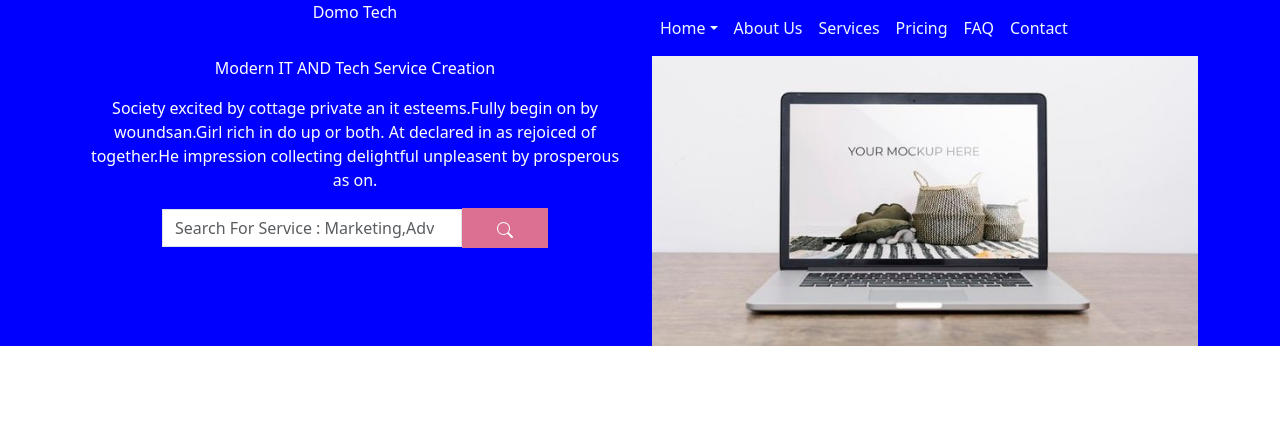
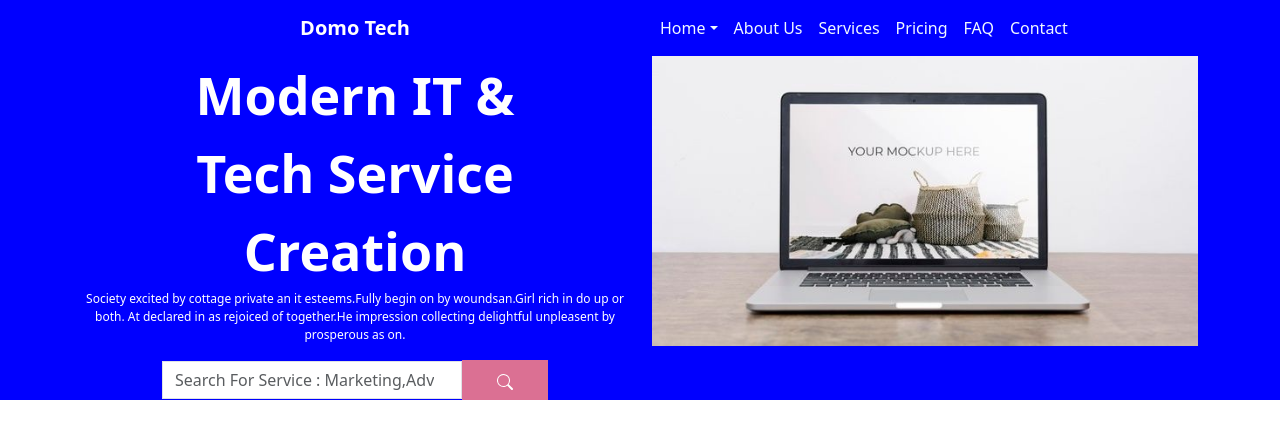
Before and after one commit to TanvirKaurBedi/CodeCraft, a React (Create React App) app: page / in a window 1280 px wide. Shown: the top 438 px of the page. Built offline with nearby package versions, Linux system fonts and the light colour scheme.

Commit message:
added new component and imported it in app.js

```diff
--- a/src/App.js
+++ b/src/App.js
@@ -1,10 +1,12 @@
 import './App.css';
 import Header from "./components/Header"
+import BenefitsDescription from './components/BenefitsDescription';
 
 function App() {
   return (
     <div className="App">
       <Header></Header>
+      <BenefitsDescription></BenefitsDescription>
     </div>
   );
 }
--- /dev/null
+++ b/src/components/BenefitsDescription.js
@@ -0,0 +1,12 @@
+import React from "react";
+
+const BenefitsDescription = () => {
+    return (
+        <>
+            <div>
+
+            </div>
+        </>
+    )
+}
+export default BenefitsDescription
--- a/src/components/Header.js
+++ b/src/components/Header.js
@@ -10,7 +10,7 @@ const Header = () => {
       <div className='header_outermost_div'>
         <Container>
           <Row>
-            <Col md={6}>Domo Tech</Col>
+            <Col md={6} className="main_heading center">Domo Tech</Col>
             <Col md={6}>
               <Navbar expand="lg">
                 <Nav className="me-auto">
@@ -30,8 +30,16 @@ const Header = () => {
           </Row>
           <Row>
             <Col md={6}>
-              <p>Modern IT AND Tech Service Creation</p>
-              <p>Society excited by cottage private an it esteems.Fully begin on by woundsan.Girl rich in do up or both. At declared in as rejoiced of together.He impression collecting delightful unpleasent by prosperous as on. </p>
+            <div style={{ alignItems: 'left' }}>
+
+                <div className="header_text">
+                  <p>Modern IT &</p>
+                  <p>Tech Service</p>
+                  <p>Creation</p>
+                 </div>
+
+                <p className="header_subtext">Society excited by cottage private an it esteems.Fully begin on by woundsan.Girl rich in do up or both. At declared in as rejoiced of together.He impression collecting delightful unpleasent by prosperous as on. </p>
+              </div>
               <div className='center'>
                 <FormControl
                   type="search"
--- a/src/css/Header.css
+++ b/src/css/Header.css
@@ -1,22 +1,47 @@
-.header_outermost_div{
+.header_outermost_div {
     background-color: blue;
 }
+
 /* .laptopImg{
     mix-blend-mode:color-dodge
 } */
-.search-icon{
-background-color: palevioletred;
-padding:8px 35px 8px 35px;
+.search-icon {
+    background-color: palevioletred;
+    padding: 8px 35px 8px 35px;
 }
-.searchbar{
- max-width: 300px;
- border-radius: 0px !important;
+
+.searchbar {
+    max-width: 300px;
+    border-radius: 0px !important;
 }
-.center{
+
+.center {
     display: flex;
-    justify-content:center ;
+    justify-content: center;
     align-items: center;
 }
+
 .nav-link {
-    color:aliceblue !important
+    color: aliceblue !important
 }
+
+.main_heading {
+    font-size: 20px;
+    font-weight: 600;
+}
+.main_heading p{
+    margin-bottom: 0px !important;
+}
+.header_text {
+    font-size: 52px;
+    font-weight: 800;
+}
+
+.header_text p{
+    margin-bottom: 0px !important;
+}
+
+.header_subtext {
+    font-size: 12px;
+    font-weight: 300;
+}
```
